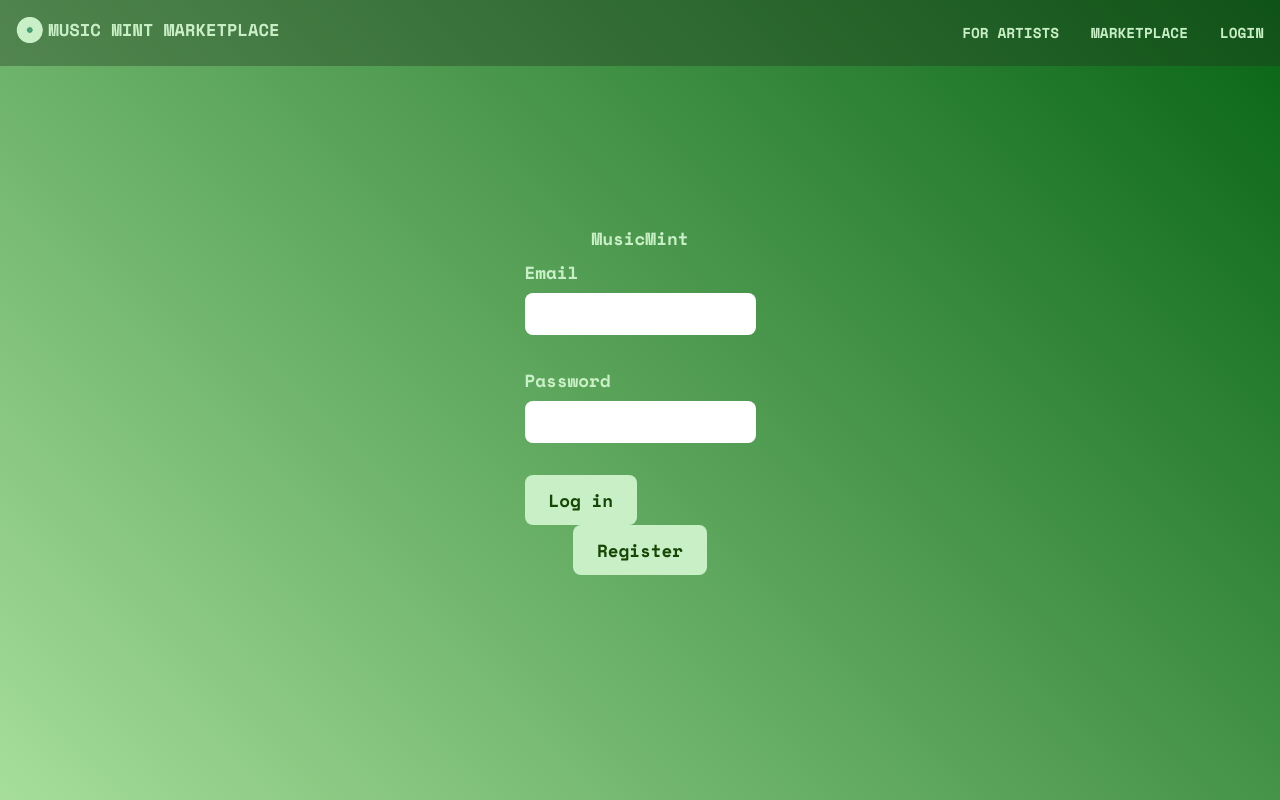
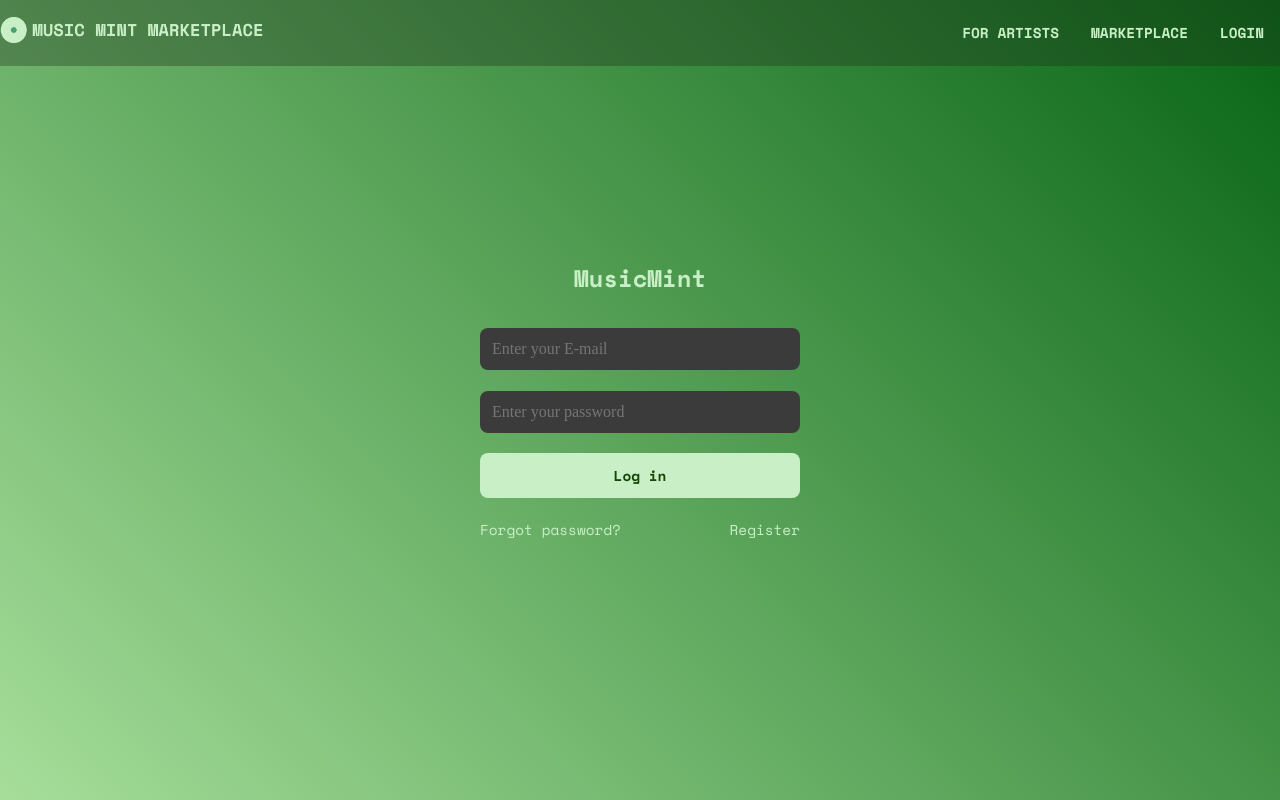
Before and after one commit to musicmint/MusicMint, a Next.js app in the folder musicmint/: page /auth in a window 1280 px wide. Built offline with nearby package versions, Linux system fonts and the light colour scheme.

Commit message:
push on main branch and add styling to auth

```diff
--- a/musicmint/components/Auth/login.tsx
+++ b/musicmint/components/Auth/login.tsx
@@ -9,26 +9,20 @@ const Login = (props) => {
 
     return (
         <div className={styles.container}>
-            <div className={styles.label}>MusicMint</div>
-            <div>
+            <div className={styles.header}>MusicMint</div>
                 <div className={styles.formGroup}>
-                    <label htmlFor="email" className={styles.label}>
-                        Email
-                    </label>
-                    <input type="email" id="email" name="email" className={styles.input} onChange={(e) => setEmail(e.target.value)}/>
+                    <input type="email" id="email" name="email" className={styles.input} onChange={(e) => setEmail(e.target.value)} placeholder="Enter your E-mail"/>
                 </div>
                 <div className={styles.formGroup}>
-                    <label htmlFor="password" className={styles.label}>
-                        Password
-                    </label>
-                    <input type="password" id="password" name="password" className={styles.input} onChange={(e) => setPassword(e.target.value)}/>
+                    <input type="password" id="password" name="password" className={styles.input} onChange={(e) => setPassword(e.target.value)}  placeholder="Enter your password"/>
                 </div>
-                <button type="submit" className={styles.button} onClick={() => loginUser(email, password)}>Log in</button>
-            </div>
-
-            <div className={styles.button} onClick={props.switchTab}>
-                Register
-            </div>
+                <div className={styles.formGroup}>
+                    <div className={styles.button} onClick={() => loginUser(email, password)}>Log in</div>
+                </div>
+                <div className={styles.noCredentials}>
+                    <div>Forgot password?</div>
+                    <div onClick={props.switchTab}>Register</div>
+                </div>
         </div>
     );
 };
--- a/musicmint/components/Auth/registration.tsx
+++ b/musicmint/components/Auth/registration.tsx
@@ -1,20 +1,31 @@
-import React, {useContext} from 'react'
+import React, {useContext, useState} from 'react'
 import AuthContext from '../../src/context/auth'
-import styles from '../../styles/AuthPage.styles/auth.module.css'
+import styles from '../../styles/marketplace.module.css'
 
 const Registraion = (props) => {
     let { registerUser } = useContext(AuthContext)
+    let [fullName, setFullName] = useState<any>(null)
+    let [email, setEmail] = useState<any>(null)
+    let [password, setPassword] = useState<any>(null)
     return (
-        <div className={styles.AuthWrapper}>
-            <div>Registration Page</div>
-            <form onSubmit={() => registerUser}>
-                <input type="text" name="username" placeholder="Enter Username" />
-                <input type="email" name="email" placeholder="Enter Email" />
-                <input type="password" name="password" placeholder="Enter Password" />
-                <input type="submit"/>
-            </form>
-            <div onClick={() => props.switchTab()}>Login</div>
-        </div>
+         <div className={styles.container}>
+         <div className={styles.header}>MusicMint</div>
+             <div className={styles.formGroup}>
+                 <input type="text" id="fullName" name="fullName" className={styles.input} onChange={(e) => setFullName(e.target.value)} placeholder="Enter your full name"/>
+             </div>
+             <div className={styles.formGroup}>
+                 <input type="email" id="email" name="email" className={styles.input} onChange={(e) => setEmail(e.target.value)} placeholder="Enter your E-mail"/>
+             </div>
+             <div className={styles.formGroup}>
+                 <input type="password" id="password" name="password" className={styles.input} onChange={(e) => setPassword(e.target.value)}  placeholder="Enter your password"/>
+             </div>
+             <div className={styles.formGroup}>
+                 <div className={styles.button} onClick={() => registerUser(fullName, email, password)}>Register</div>
+             </div>
+             <div className={styles.noCredentials}>
+                 <div onClick={props.switchTab}>Have an account? Log in</div>
+             </div>
+     </div>
     )
 }
 
--- a/musicmint/styles/marketplace.module.css
+++ b/musicmint/styles/marketplace.module.css
@@ -30,7 +30,7 @@
   }
 
 
-  .nav .rightside {
+  /* .nav .rightside {
     display:flex;
 
   }
@@ -49,6 +49,7 @@
     color: #d5ffd3;
     font-size: 1rem;
   }
+   */
 
 
    .navbarLinks {
@@ -121,7 +122,6 @@
   .abtButton:hover {
     background: linear-gradient(to bottom right, #6AD459, #29BA87);
     box-shadow: 0px 15px 20px rgba(0, 0, 0, 0.2);
-    font-size: 20px;
   }
 
 
@@ -154,72 +154,9 @@
 
   }
 
-  .descriptionIntro{
-    font-family: 'Lexend', sans-serif;
-    justify-items: center;
-    font-size: 1.8rem;
-    font-weight: bold;
-    margin-top: 1rem;
-    margin-bottom: 1rem;
-    color: #C9EFC7;
-    text-align: center;
-    display: inline-block;
-    padding-left: 2rem;
-    padding-right: 2rem;
-  }
-
-  .descriptionElab {
-    font-family: 'Lexend', sans-serif;
-    justify-items: center;
-    font-size: 1.5rem;
-    font-weight: bold;
-    margin-top: 1rem;
-    margin-bottom: 1rem;
-    color: #C9EFC7;
-    text-align: center;
-    display: inline-block;
-    padding-left: 2rem;
-    padding-right: 2rem;
-  }
-
-  .getStarted {
-    font-family: 'Space Mono', 'Lexend', sans-serif;
-    background: linear-gradient(to bottom right, #29BA87, #6AD459);
-    border-radius: 28px;
-    color: white;
-    font-size: 18px;
-    padding: 15px 1px;
-    text-align: center;
-    text-decoration: none;
-    display: inline-block;
-    transition-duration: 0.4s;
-    border: none;
-    cursor: pointer;
-    box-shadow: 0px 8px 15px rgba(0, 0, 0, 0.1);
-    margin-top: 1.5rem;
-    margin-right: 2rem;
-    margin-left: 1rem;
-  }
-
-  .getStarted:hover {
-    background: linear-gradient(to bottom right, #6AD459, #29BA87);
-    box-shadow: 0px 15px 20px rgba(0, 0, 0, 0.2);
-    font-size: 20px;
-  }
-
   .badges{
     display: flex;
     height: 100vh;
-    flex-direction: column;
-    padding: 6rem 0;
-    font-family: 'Lexend', sans-serif;
-    justify-items: center;
-    font-size: 3rem;
-    font-weight: bold;
-    margin-top: 1rem;
-    margin-bottom: 1rem;
-    color: #C9EFC7;
-    text-align: center;
   }
 
 
@@ -249,12 +186,12 @@
     justify-items: center;
     font-size: 3rem;
     font-weight: bold;
-    margin-top: 1rem;
+    margin-top: 3rem;
     margin-bottom: 1rem;
     color: #C9EFC7;
-    text-align: center;
+    text-align: left;
     display: inline-block;
-    /* padding-left: 2rem; */
+    padding-left: 2rem;
   }
 
   .artistexamples {
@@ -341,11 +278,19 @@
     color: #164604;
   }
 
+  .header {
+      font-family: 'Space Mono', 'Lexend', sans-serif;
+      font-size: 1.5rem;
+      font-weight: bold;
+      margin-bottom: 2rem;
+      color: #c9efc7;
+  }
+
     .formGroup {
     display: flex;
     flex-direction: column;
-    margin-bottom: 1rem;
-    width: 100%;
+    margin-bottom: 0.3rem;
+    width: clamp(10rem, 30%, 20rem);
   }
 
   .label {
@@ -357,6 +302,9 @@
   }
 
   .input {
+    all: unset;
+    background-color: #3B3B3B;
+    color: #fff;
     border: none;
     border-radius: 0.5rem;
     padding: 0.75rem;
@@ -365,10 +313,14 @@
   }
 
   .button {
+    width: 100%;
     font-family: 'Space Mono', 'Lexend', sans-serif;
     background-color: #c9efc7;
     color: #164604;
-    font-size: 1.1rem;
+    font-size: 0.9rem;
+    display: flex;
+    justify-content: center;
+    align-items: center;
     font-weight: bold;
     border: none;
     border-radius: 0.5rem;
@@ -379,6 +331,22 @@
 
   .button:hover {
     background-color: #d5ffd3;
+  }
+
+  .noCredentials {
+    font-family: 'Space Mono', 'Lexend', sans-serif;
+    margin-top: 1rem;
+    width: clamp(10rem, 30%, 20rem);
+    font-size: 0.9rem;
+    color: #c9efc7;
+    display: flex;
+    flex-direction: row;
+    justify-content: space-between;
+  }
+
+  .noCredentials div{
+    cursor: pointer;
+
   }
 
   .registerLink {
```
Also changed, not shown: musicmint/pages/index.tsx (+1 -28 lines). Lines whose indentation alone changed are shown as unchanged.
